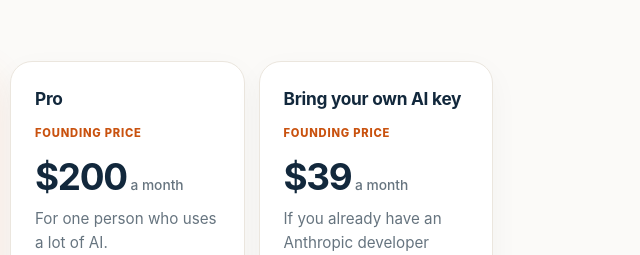
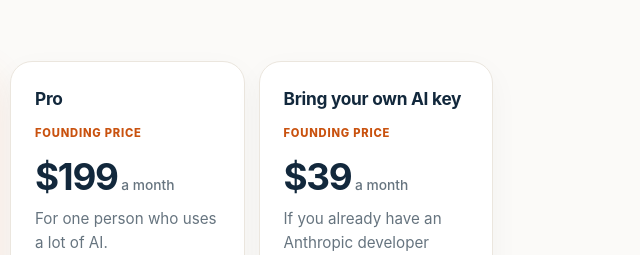
Before and after one commit to Steadyworkhq/steadywork-site, a plain HTML site: page index.html in a window 1280 px wide. Shown: the part 3489-3744 px from the top of the page, 637-1277 px from the left. Drawn offline with Linux system fonts and the light colour scheme.

Commit message:
Pro at $199
Co-Authored-By: Claude Opus 5.5 <noreply@anthropic.com>
Claude-Session: https://claude.ai/code/session_01FC4WRZAWqko3U9Z43jCnwt

```diff
--- a/index.html
+++ b/index.html
@@ -271,7 +271,7 @@
           <ul><li>500 credits of AI use each month</li><li>Unlimited automations</li><li>Move up or down whenever you like</li></ul></div>
         <div class="card plan best"><h3>Solo</h3><div class="found">Founding price</div><div class="price">$49<small> a month</small></div><p>For one person.</p>
           <ul><li>The interview and your ranked list</li><li>2,500 credits of AI use each month</li><li>Unlimited automations</li><li>Ones that run without AI use no credits</li></ul></div>
-        <div class="card plan"><h3>Pro</h3><div class="found">Founding price</div><div class="price">$200<small> a month</small></div><p>For one person who uses a lot of AI.</p>
+        <div class="card plan"><h3>Pro</h3><div class="found">Founding price</div><div class="price">$199<small> a month</small></div><p>For one person who uses a lot of AI.</p>
           <ul><li>25,000 credits of AI use each month</li><li>Ten times as many as Solo</li><li>Unlimited automations</li><li>Everything in Solo</li></ul></div>
         <div class="card plan"><h3>Bring your own AI key</h3><div class="found">Founding price</div><div class="price">$39<small> a month</small></div><p>If you already have an Anthropic developer account.</p>
           <ul><li>AI use is billed to you directly by Anthropic</li><li>No credits to track</li><li>Everything else the same</li></ul></div>
```
